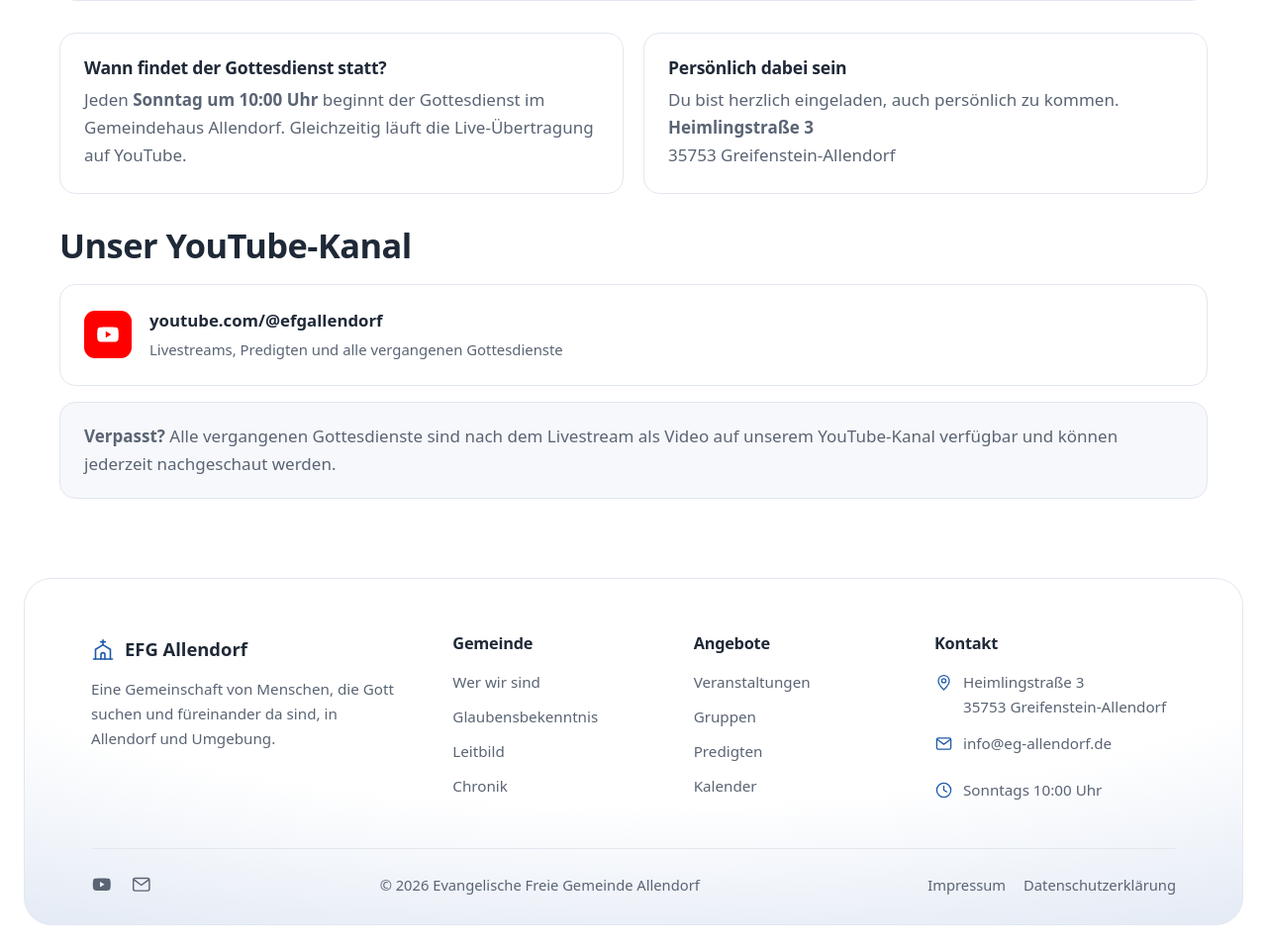
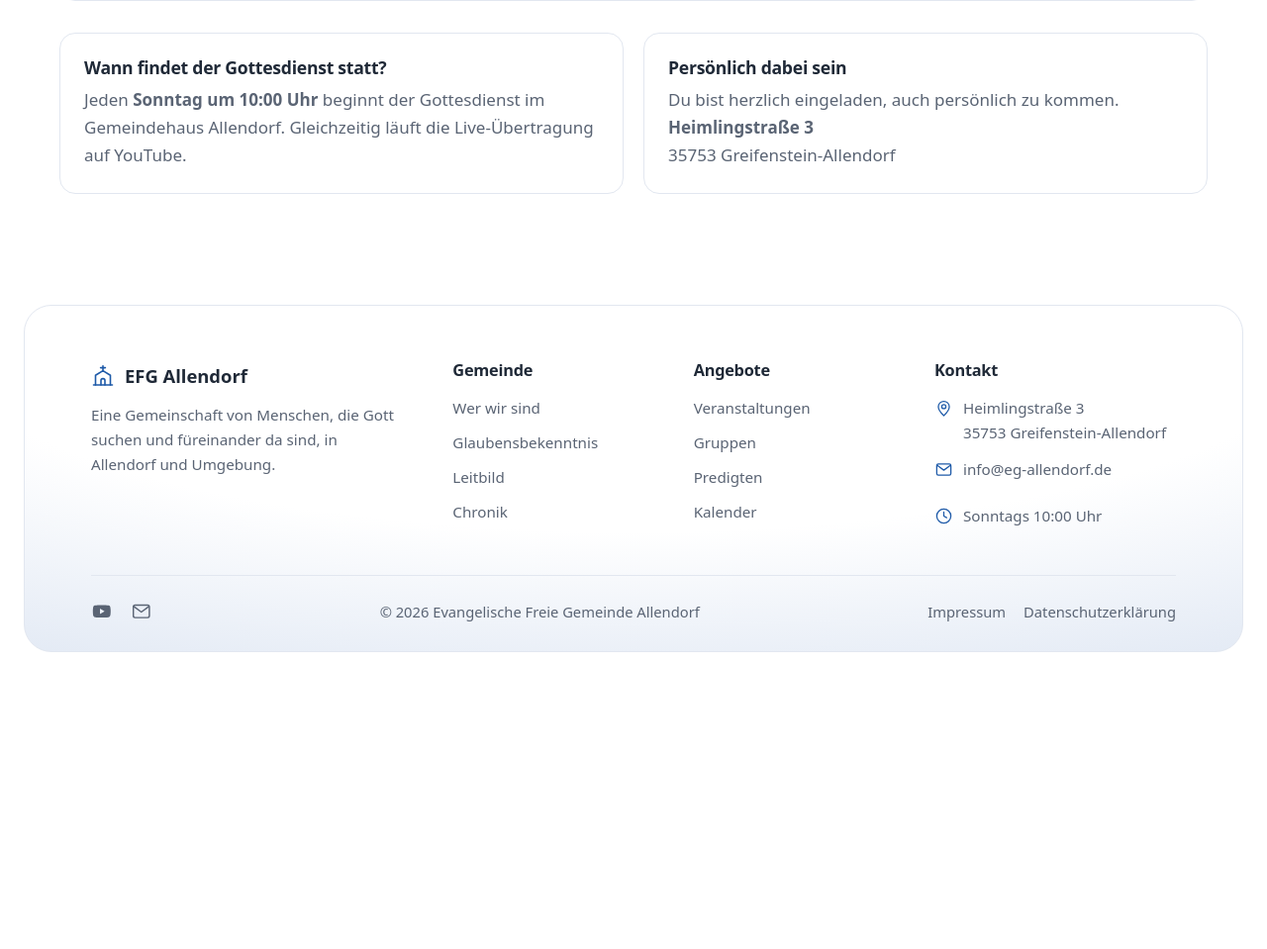
Before and after one commit to kirrovo/efgallendorf, a PHP site: page /gottesdienst-live.html in a window 1280 px wide. Shown: the part 1149-2108 px from the top of the page at 99% size. After the commit the page ends 1808 px from the top, so only its background shows below. Run offline with PHP 8.4, Linux system fonts and the light colour scheme.

Commit message:
Zusätzlichen YouTube-Kanalabschnitt auf der Live-Seite entfernen

```diff
--- a/gottesdienst-live.html
+++ b/gottesdienst-live.html
@@ -66,22 +66,6 @@
       </div>
     </div>
 
-    <h2 style="margin-bottom: 18px;">Unser YouTube-Kanal</h2>
-
-    <a href="https://www.youtube.com/@efgallendorf" target="_blank" rel="noopener noreferrer" class="yt-link-box">
-      <span class="yt-icon">
-        <svg class="ico" aria-hidden="true"><use href="#i-youtube"></use></svg>
-      </span>
-      <div class="yt-link-text">
-        <strong>youtube.com/@efgallendorf</strong>
-        <span>Livestreams, Predigten und alle vergangenen Gottesdienste</span>
-      </div>
-    </a>
-
-    <div class="archive-hint">
-      <strong>Verpasst?</strong> Alle vergangenen Gottesdienste sind nach dem Livestream als Video auf unserem YouTube-Kanal verfügbar und können jederzeit nachgeschaut werden.
-    </div>
-
   </div>
 </section>
 
--- a/style.css
+++ b/style.css
@@ -1719,25 +1719,6 @@ a.predigt-row:hover .predigt-play { background: var(--blau); border-color: var(-
 .info-box h3 { font-size: 1.1rem; margin-bottom: 8px; }
 .info-box p { color: var(--text-leise); }
 
-.yt-link-box {
-  display: flex; align-items: center; gap: 18px;
-  background: var(--flaeche);
-  border: 1px solid var(--linie);
-  border-radius: var(--r-karte);
-  padding: 22px 24px; margin-bottom: 16px;
-  transition: border-color .15s, box-shadow .15s;
-}
-.yt-link-box:hover { border-color: var(--linie-stark); box-shadow: var(--schatten); }
-.yt-icon {
-  flex-shrink: 0; width: 48px; height: 48px;
-  background: #ff0000; border-radius: var(--r-feld);
-  display: flex; align-items: center; justify-content: center;
-  color: #fff;
-}
-.yt-icon .ico { width: 26px; height: 26px; }
-.yt-link-text strong { display: block; font-size: 1.05rem; font-weight: 650; margin-bottom: 2px; }
-.yt-link-text span { font-size: .93rem; color: var(--text-leise); }
-
 .archive-hint {
   background: var(--flaeche-2);
   border: 1px solid var(--linie);
--- a/wordpress-theme/efg-allendorf/functions.php
+++ b/wordpress-theme/efg-allendorf/functions.php
@@ -9,7 +9,7 @@ if ( ! defined( 'ABSPATH' ) ) {
 	exit; // Direktaufruf verhindern.
 }
 
-define( 'EFGA_VERSION', '1.0.8' );
+define( 'EFGA_VERSION', '1.0.9' );
 
 /* ════════════════════════════════════════════════════════
    1. THEME-SETUP
```
Also changed, not shown: wordpress-theme/efg-allendorf/style.css (+1 -20 lines), wordpress-theme/efg-allendorf/template-live.php (+0 -14 lines), 1 other file.
